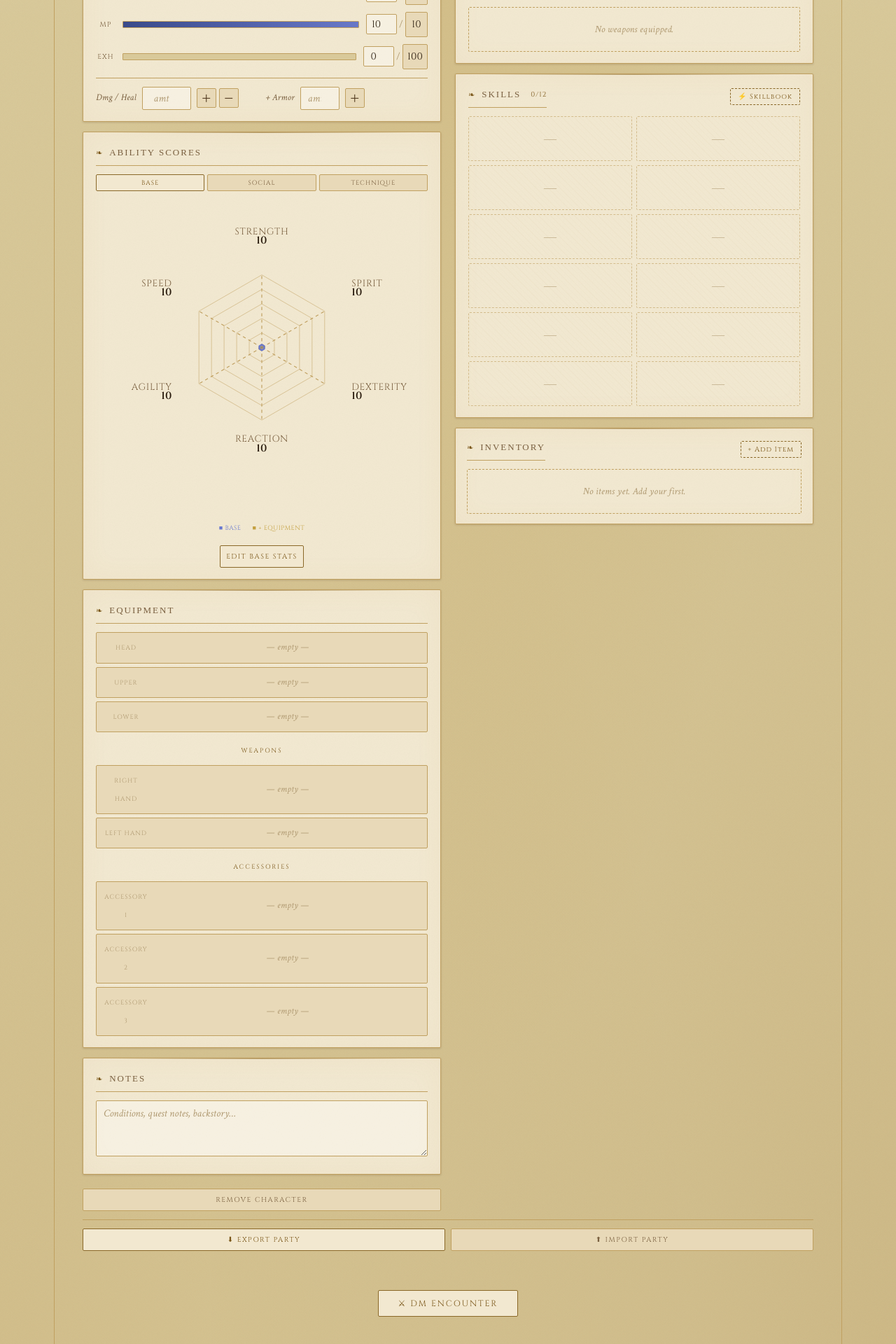
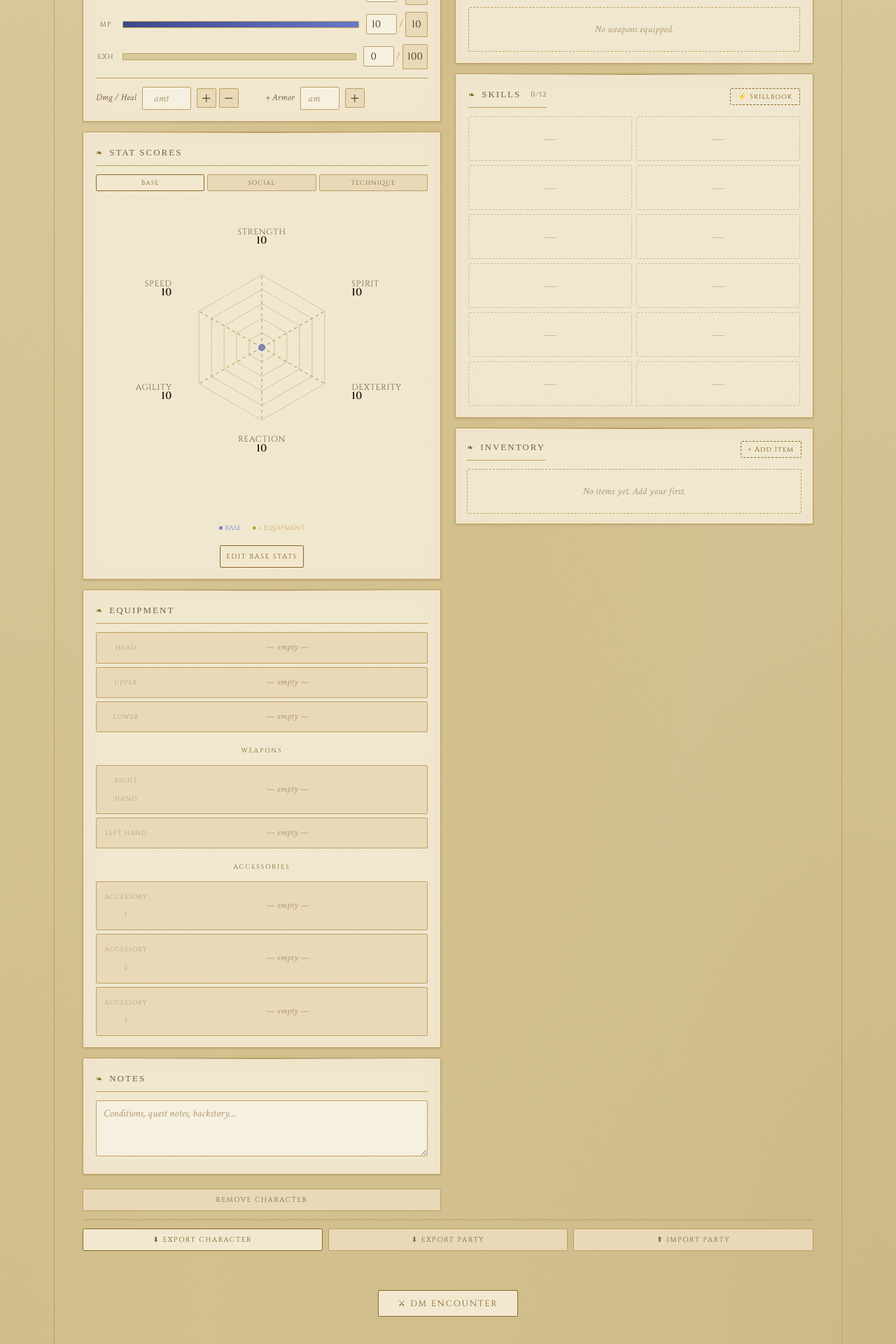
Before and after one commit to Asandratra/WorldAsLegacyTracker, a React (Vite) app: page / in a window 1280 px wide. Shown: the part 602-2522 px from the top of the page at 70% size. Built offline with nearby package versions, Linux system fonts and the light colour scheme; a web font is replaced by a local one.

Commit message:
feat : export a single character

```diff
--- a/src/App.jsx
+++ b/src/App.jsx
@@ -98,7 +98,7 @@ export default function App() {
         </div>
       )}
 
-      <ImportExport party={party} onImport={importParty} />
+      <ImportExport activeId={activeId} party={party} onImport={importParty} />
       <div className="enc-launch-row">
         <button className="btn primary" onClick={() => setPage("encounter")}>
           ⚔ DM Encounter
--- a/src/components/CharacterSheet.jsx
+++ b/src/components/CharacterSheet.jsx
@@ -456,7 +456,7 @@ export function LeftColumn({ char, onChange, onDelete }) {
 
       {/* Ability scores */}
       <div className="card">
-        <div className="section-title">Ability Scores</div>
+        <div className="section-title">Stat Scores</div>
         <StatsSection char={char} onChange={onChange} equipped={equipped} />
       </div>
 
--- a/src/components/ImportExport.jsx
+++ b/src/components/ImportExport.jsx
@@ -1,6 +1,6 @@
 import { useRef } from "react";
 
-export default function ImportExport({ party, onImport }) {
+export default function ImportExport({ activeId, party, onImport }) {
   const fileRef = useRef();
 
   const exportParty = () => {
@@ -9,6 +9,17 @@ export default function ImportExport({ party, onImport }) {
     const a = document.createElement("a");
     a.href = url;
     a.download = `dungeon-party-${new Date().toISOString().slice(0, 10)}.json`;
+    a.click();
+    URL.revokeObjectURL(url);
+  };
+
+  const exportCharacter = (character) => {
+    const blob = new Blob([JSON.stringify(character, null, 2)], { type: "application/json" });
+    const url = URL.createObjectURL(blob);
+    const a = document.createElement("a");
+    const characterName = character.name ? character.name.replace(/[^a-z0-9]/gi, '_').toLowerCase() : 'character';
+    a.href = url;
+    a.download = `dungeon-character-${characterName}-${new Date().toISOString().slice(0, 10)}.json`;
     a.click();
     URL.revokeObjectURL(url);
   };
@@ -33,7 +44,15 @@ export default function ImportExport({ party, onImport }) {
     <>
       <hr className="divider" />
       <div className="btn-row" style={{ marginBottom: 32 }}>
-        <button className="btn primary" onClick={exportParty}>⬇ Export Party</button>
+        {activeId && (
+          <button className="btn primary" onClick={() => {
+            const character = party.find(c => c.id === activeId);
+            if (character) exportCharacter(character);
+          }}>
+            ⬇ Export Character
+          </button>
+        )}
+        <button className="btn" onClick={exportParty}>⬇ Export Party</button>
         <button className="btn" onClick={() => fileRef.current.click()}>⬆ Import Party</button>
         <input ref={fileRef} type="file" accept=".json" style={{ display: "none" }} onChange={handleFileChange} />
       </div>
--- a/src/styles/GlobalCSS.js
+++ b/src/styles/GlobalCSS.js
@@ -2066,7 +2066,7 @@ export const masteryAttackCss = `
   /* Axis labels */
   .radar-label-name {
     font-family: 'Cinzel', serif;
-    font-size: 9px;
+    font-size: 8px;
     fill: var(--ink-dim);
     letter-spacing: 0.5px;
     text-transform: uppercase;
```
